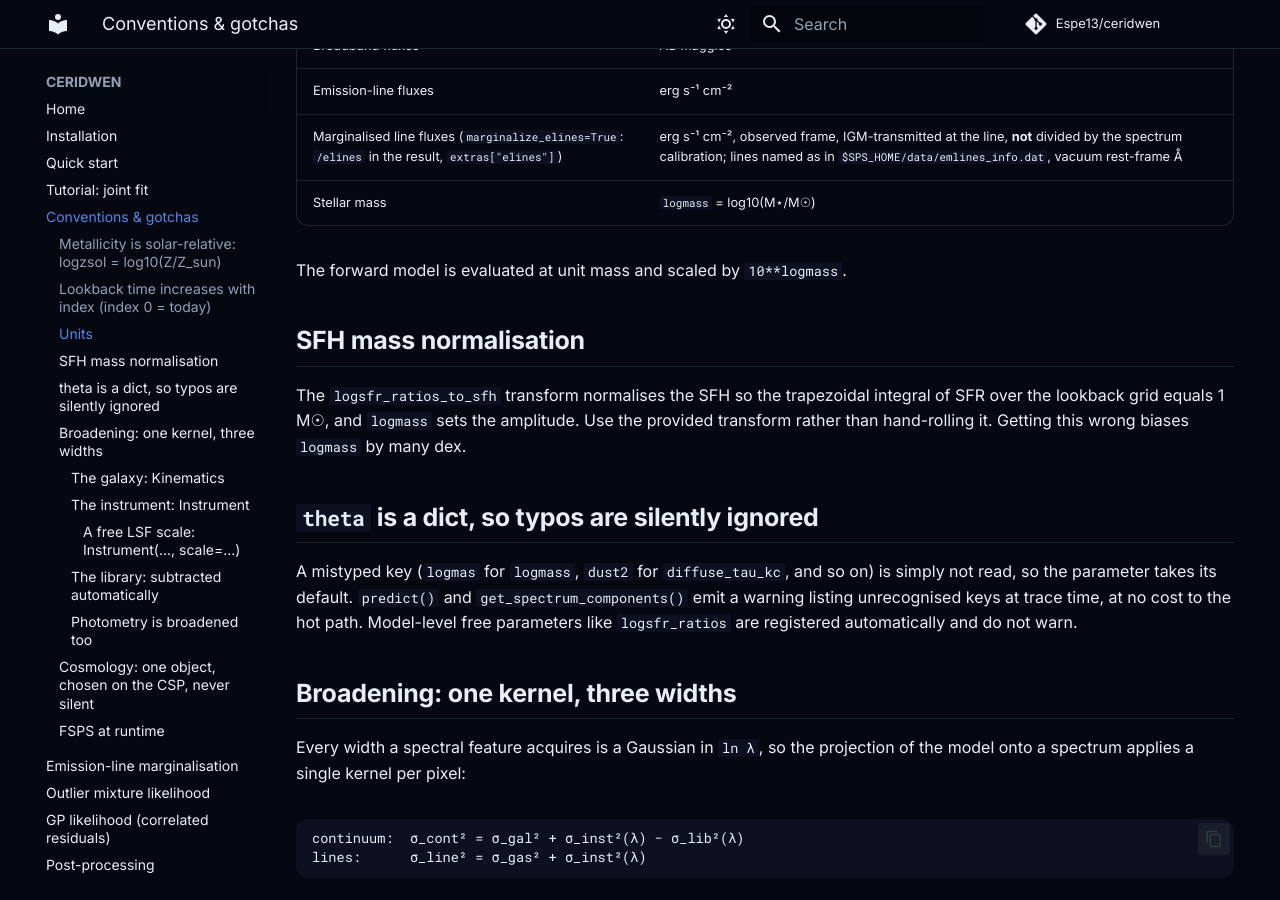
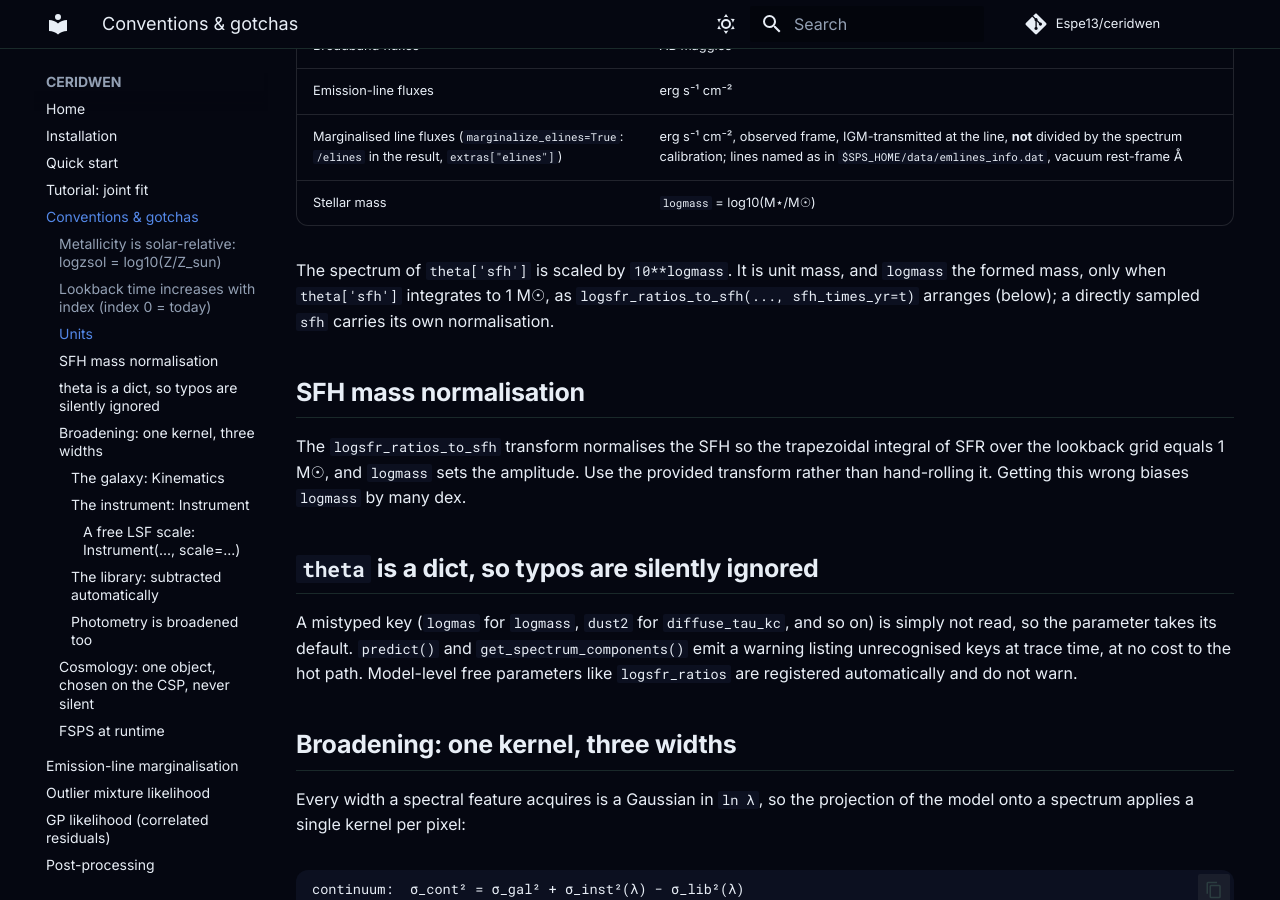
Before and after one commit to Espe13/ceridwen, an MkDocs documentation site: the page built from docs/conventions.md, in a window 1280 px wide and 900 px high, scrolled down 1449 px. Built offline with MkDocs 1.6.1 and Material for MkDocs 9.7.7, drawn with Linux system fonts in a browser that asks for light colours; comment, search, counter and statistics services are not loaded.

Commit message:
P1-002: docs: logmass is the formed mass only when theta['sfh'] integrates to 1 Msun
Co-Authored-By: Claude Opus 5.5 (1M context) <noreply@anthropic.com>

```diff
--- a/docs/conventions.md
+++ b/docs/conventions.md
@@ -55,7 +55,10 @@ safe".
 | Marginalised line fluxes (`marginalize_elines=True`: `/elines` in the result, `extras["elines"]`) | erg s⁻¹ cm⁻², observed frame, IGM-transmitted at the line, **not** divided by the spectrum calibration; lines named as in `$SPS_HOME/data/emlines_info.dat`, vacuum rest-frame Å |
 | Stellar mass | `logmass` = log10(M⋆/M☉) |
 
-The forward model is evaluated at unit mass and scaled by `10**logmass`.
+The spectrum of `theta['sfh']` is scaled by `10**logmass`. It is unit mass, and `logmass`
+the formed mass, only when `theta['sfh']` integrates to 1 M☉, as
+`logsfr_ratios_to_sfh(..., sfh_times_yr=t)` arranges (below); a directly sampled `sfh`
+carries its own normalisation.
 
 ## SFH mass normalisation
 
```
Also changed, not shown: AGENTS.md (+4 -2 lines), docs/postprocessing.md (+3 -2 lines).
